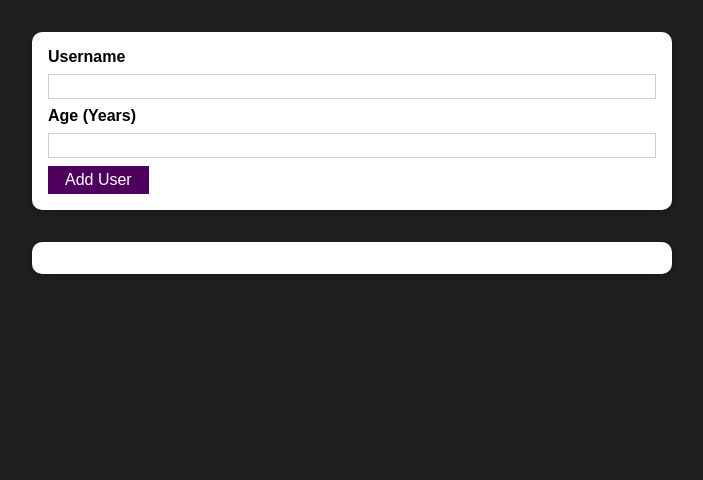
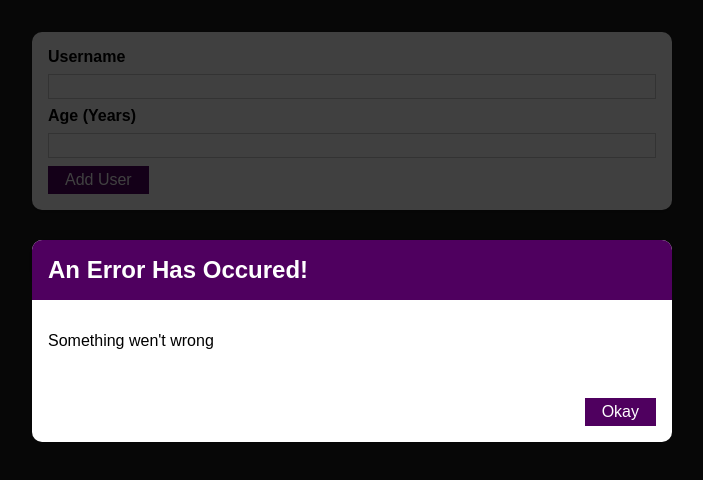
Before and after one commit to EstrellaDionis/react-username-age-form-practice, a React (Create React App) app: page / in a window 1280 px wide. Shown: the top 480 px of the page, without its empty margins (288-991 px from the left). Built offline with nearby package versions, Linux system fonts and the light colour scheme.

Commit message:
created modal overlay

```diff
--- /dev/null
+++ b/src/UI/ErrorModal.js
@@ -0,0 +1,26 @@
+import React from 'react'
+
+import Card from './Card'
+import Button from './Button'
+import classes from './ErrorModal.module.css'
+
+const ErrorModal = props => {
+    return (
+        <div className={classes.backdrop}>
+        <div></div>
+        <Card className={classes.modal}>
+            <header className={classes.header}>
+                <h2>{props.title}</h2>
+            </header>
+            <div className={classes.content}>
+                <p>{props.message}</p>
+            </div>
+            <footer className={classes.actions}>
+                <Button>Okay</Button>
+            </footer>
+        </Card>
+        </div>
+    )
+}
+
+export default ErrorModal
--- /dev/null
+++ b/src/UI/ErrorModal.module.css
@@ -0,0 +1,45 @@
+.backdrop {
+    position: fixed;
+    top: 0;
+    left: 0;
+    width: 100%;
+    height: 100vh;
+    z-index: 10;
+    background: rgba(0, 0, 0, 0.75);
+  }
+
+  .modal {
+    position: fixed;
+    top: 30vh;
+    left: 10%;
+    width: 80%;
+    z-index: 100;
+    overflow: hidden;
+  }
+
+  .header {
+    background: #4f005f;
+    padding: 1rem;
+  }
+
+  .header h2 {
+    margin: 0;
+    color: white;
+  }
+
+  .content {
+    padding: 1rem;
+  }
+
+  .actions {
+    padding: 1rem;
+    display: flex;
+    justify-content: flex-end;
+  }
+
+  @media (min-width: 768px) {
+    .modal {
+      left: calc(50% - 20rem);
+      width: 40rem;
+    }
+  }
--- a/src/Users/AddUser.js
+++ b/src/Users/AddUser.js
@@ -2,6 +2,7 @@
 
 import Button from '../UI/Button'
 import Card from '../UI/Card'
+import ErrorModal from '../UI/ErrorModal'
 import classes from './AddUser.module.css'
 
 const AddUser = props => {
@@ -34,6 +35,8 @@
     }
 
     return (
+        <div>
+        <ErrorModal title={"An Error Has Occured!"} message={"Something wen't wrong"}/>
         <Card className={classes.input}>
         <form onSubmit={addUserHandler}>
             <label htmlFor='username'>Username</label>
@@ -44,6 +47,7 @@
             <Button type='submit'>Add User</Button>
         </form>
         </Card>
+        </div>
     )
 }
 
```
Lines whose indentation alone changed are shown as unchanged.
